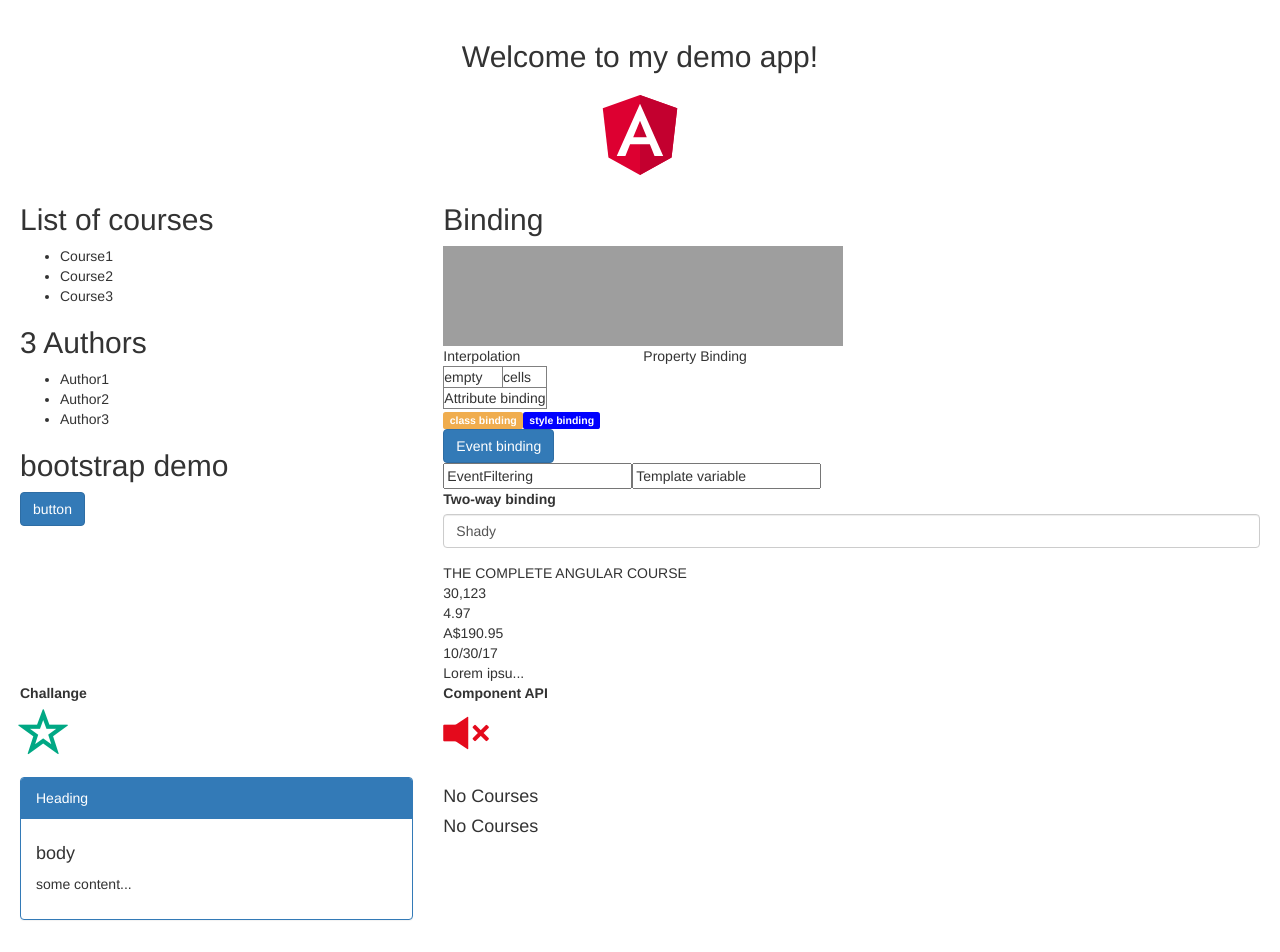
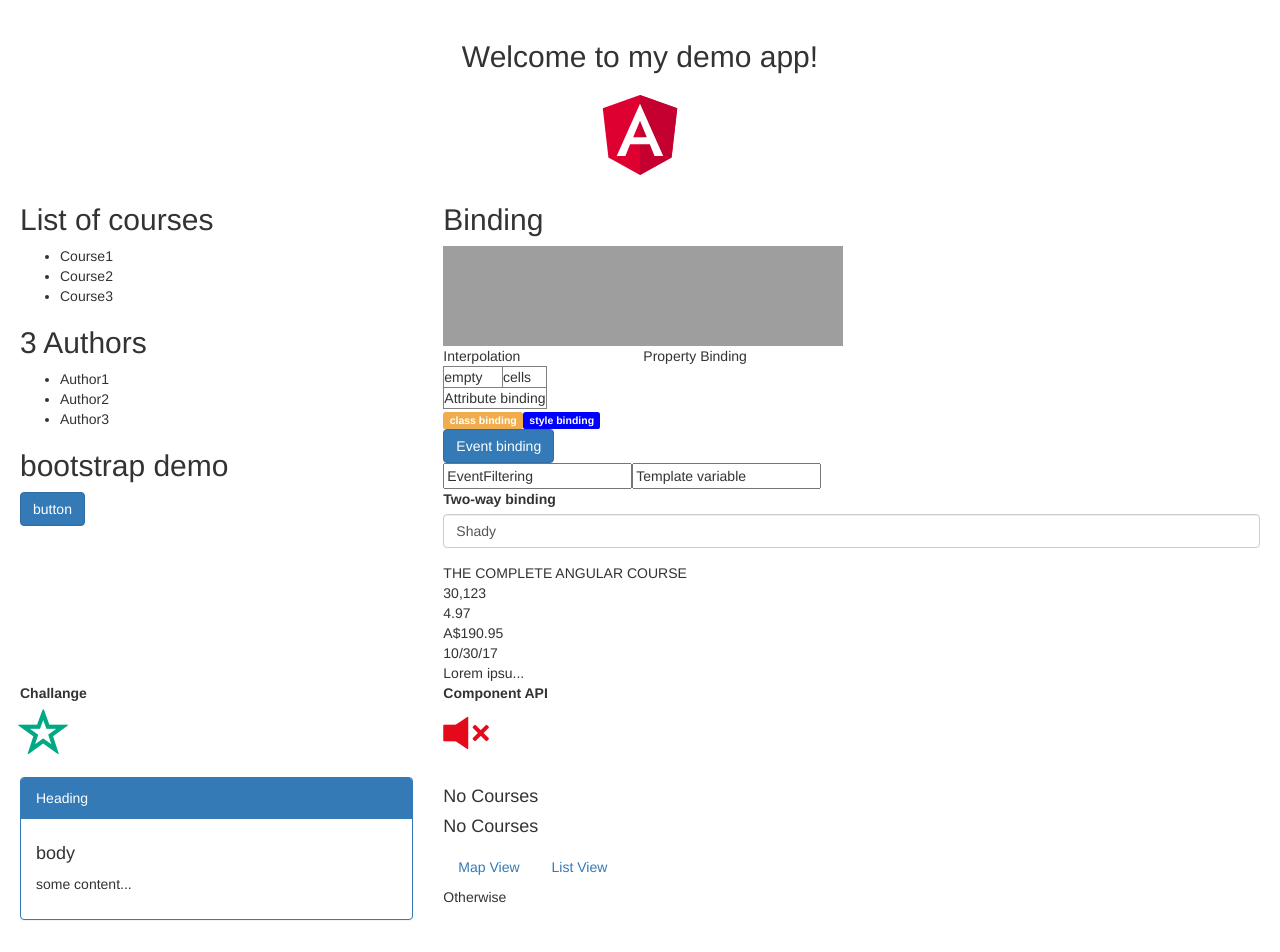
Before and after one commit to SAM224/AngularDemo, an Angular app: page / in a window 1280 px wide. Shown: the top 952 px of the page. Built offline with nearby package versions, Linux system fonts and the light colour scheme; grey boxes are pictures that could not be loaded.

Commit message:
add ngSwitch sample.

```diff
--- a/src/app/directives/directives.component.html
+++ b/src/app/directives/directives.component.html
@@ -12,3 +12,14 @@
 <div [hidden]="courses.length > 0">
   <h4>No Courses</h4>
 </div>
+
+<ul class="nav nav-pills">
+    <li [class.active]="viewMode == 'map'"><a (click)="viewMode = 'map'">Map View</a></li>
+    <li [class.active]="viewMode == 'list'"><a (click)="viewMode = 'list'">List View</a></li>
+  </ul>
+
+  <div [ngSwitch]="viewMode">
+      <div *ngSwitchCase="'map'">Map View Content</div>
+      <div *ngSwitchCase="'list'">List View Content</div>
+      <div *ngSwitchDefault>Otherwise</div>
+    </div>
--- a/src/app/directives/directives.component.ts
+++ b/src/app/directives/directives.component.ts
@@ -7,6 +7,7 @@
 })
 export class DirectivesComponent implements OnInit {
 courses = [];
+viewMode = 'somethinElse';
   constructor() { }
 
   ngOnInit() {
```
